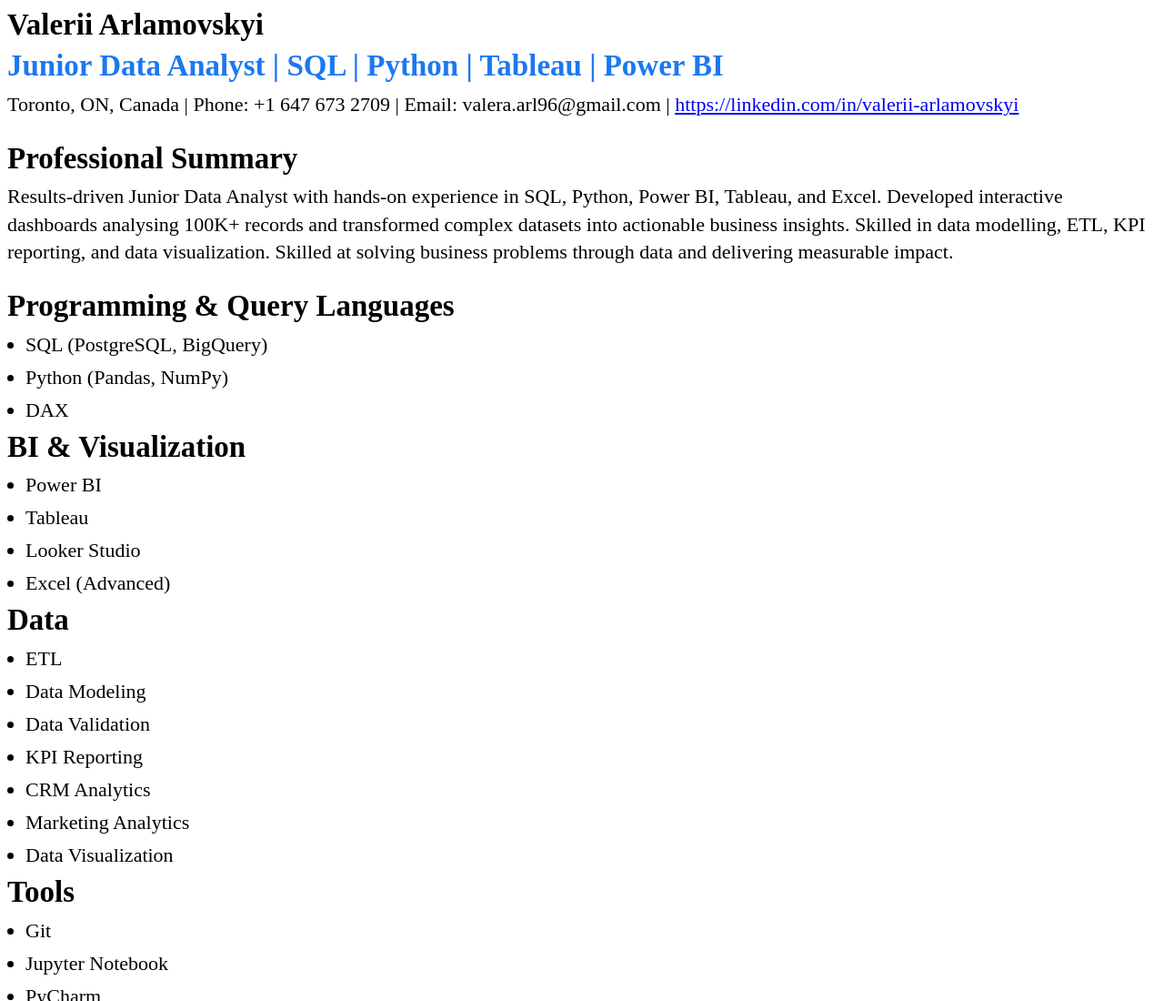
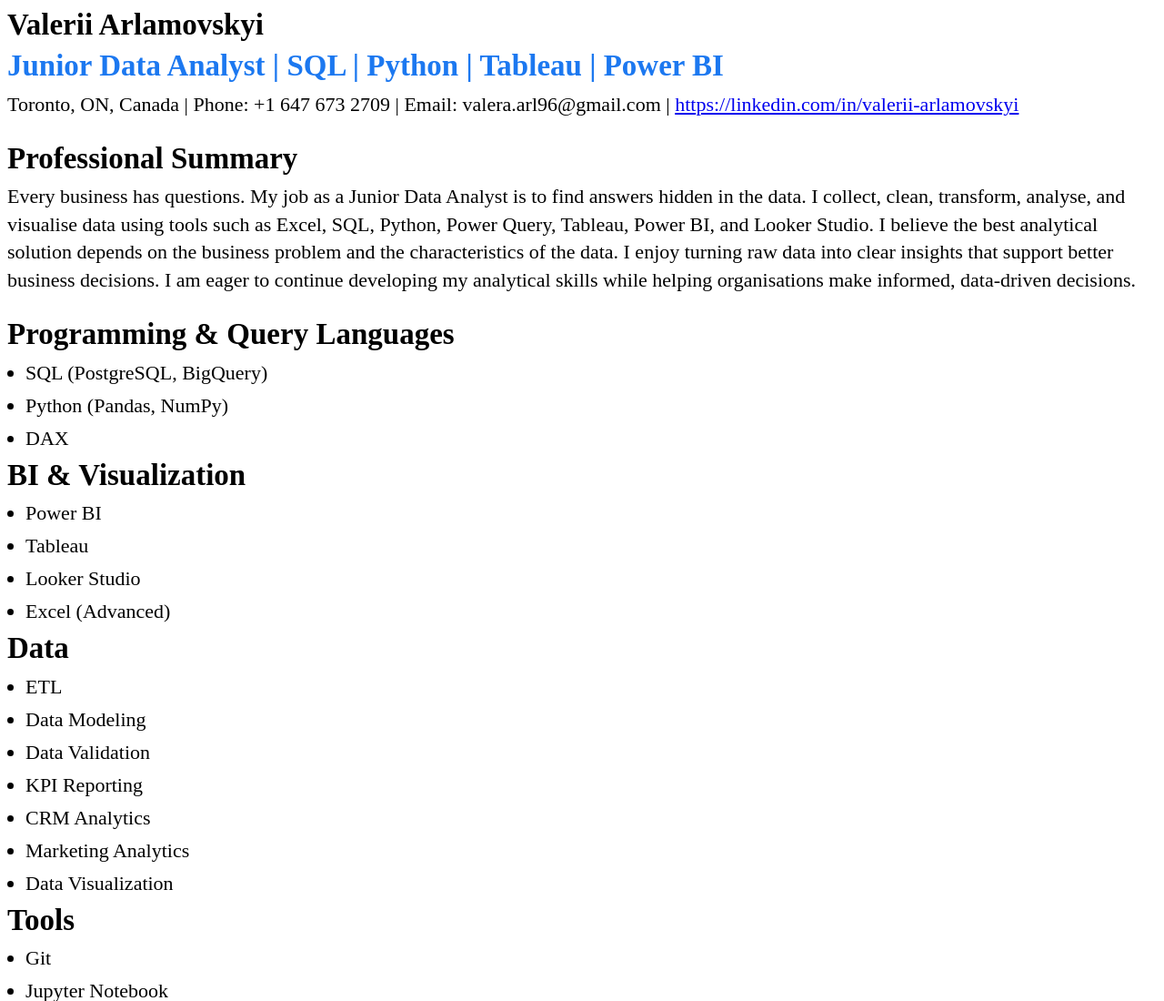
Before and after one commit to Valerii219/Resume-3, a website: page index.html in a window 1280 px wide. Shown: the top 1100 px of the page at 91% size. Drawn offline with Linux system fonts and the light colour scheme.

Commit message:
fixed about

```diff
--- a/index.html
+++ b/index.html
@@ -27,9 +27,10 @@
 <section>
   <h2>Professional Summary</h2>
   <p class="summary">
-    Results-driven Junior Data Analyst with hands-on experience in SQL, Python, Power BI, Tableau, and Excel.
-    Developed interactive dashboards analysing 100K+ records and transformed complex datasets into actionable business insights. Skilled in data modelling, ETL, KPI reporting, and data visualization.
-    Skilled at solving business problems through data and delivering measurable impact.</p>
+    Every business has questions. My job as a Junior Data Analyst is to find answers hidden in the data.
+    I collect, clean, transform, analyse, and visualise data using tools such as Excel, SQL, Python, Power Query, Tableau, Power BI, and Looker Studio.
+    I believe the best analytical solution depends on the business problem and the characteristics of the data. I enjoy turning raw data into clear insights that support better business decisions.
+    I am eager to continue developing my analytical skills while helping organisations make informed, data-driven decisions.</p>
 </section>
 
 <!-- SKILLS (ATS KEYWORD OPTIMIZED) -->
```
